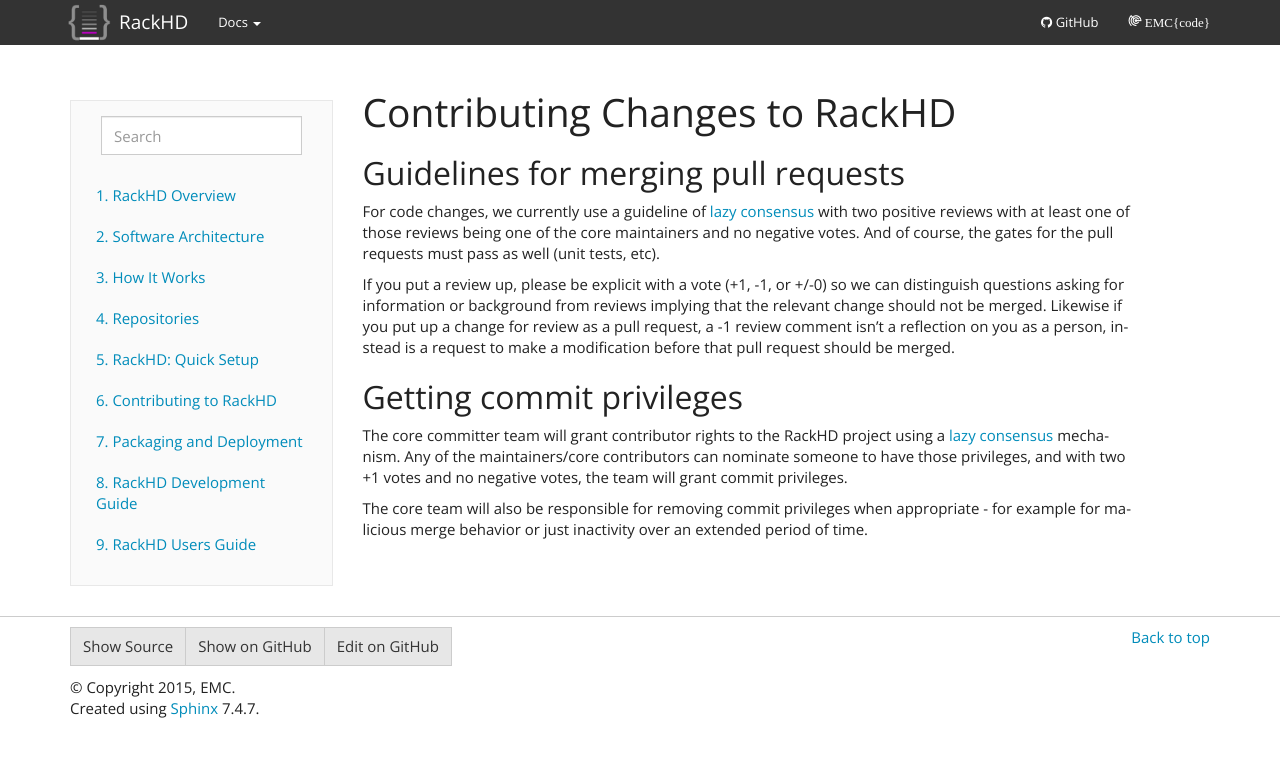
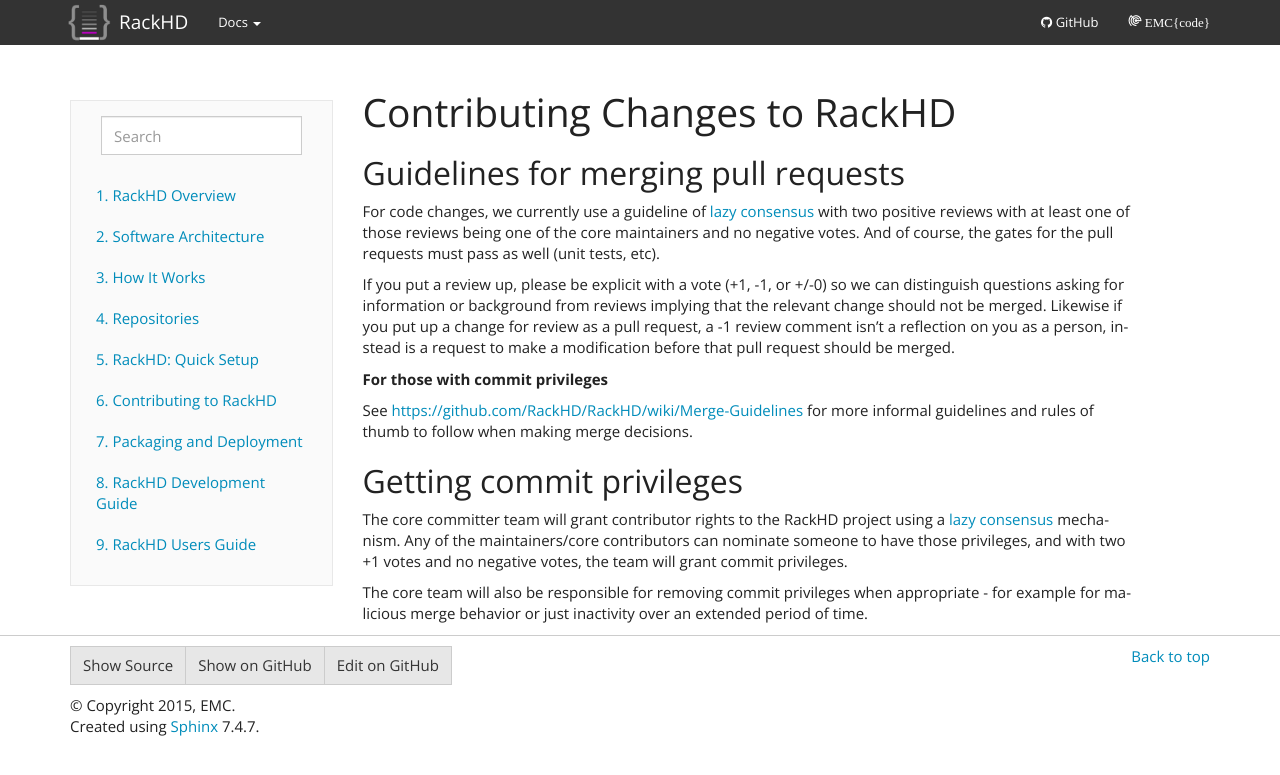
Before and after one commit to RackHD/docs, a Sphinx documentation site: the page built from docs/devguide/contributing.rst, in a window 1280 px wide. Shown: the top 775 px of the page. Built offline with Sphinx 7.4.7, drawn with Linux system fonts in a browser that asks for light colours.

Commit message:
Add wiki link to more merge guidelines

```diff
--- a/docs/devguide/contributing.rst
+++ b/docs/devguide/contributing.rst
@@ -18,6 +18,11 @@
 
 .. _lazy consensus: http://www.apache.org/foundation/glossary.html#LazyConsensus
 
+**For those with commit privileges**
+
+See https://github.com/RackHD/RackHD/wiki/Merge-Guidelines for more informal guidelines
+and rules of thumb to follow when making merge decisions.
+
 
 Getting commit privileges
 ~~~~~~~~~~~~~~~~~~~~~~~~~~~~~~~~~~~~~
```
